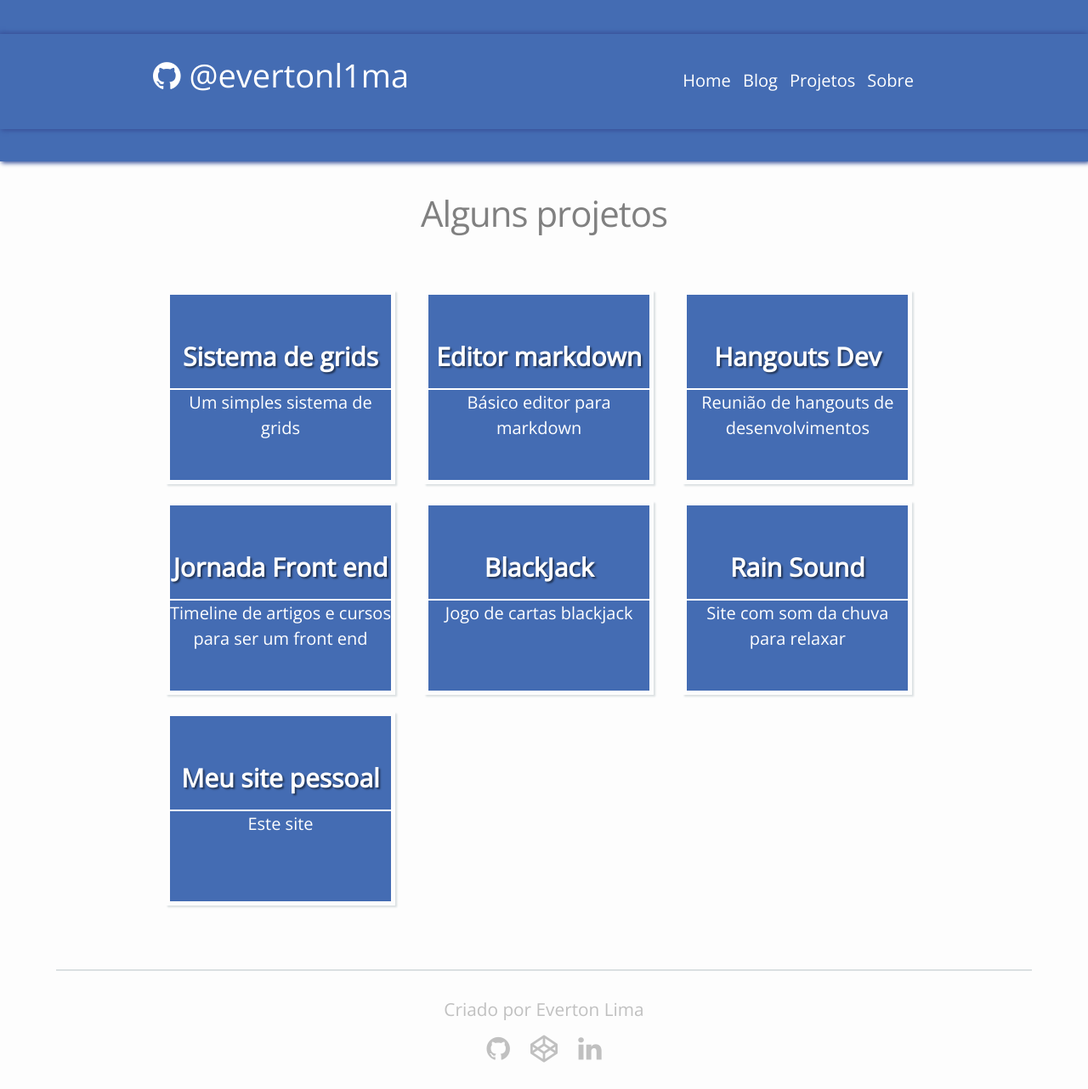
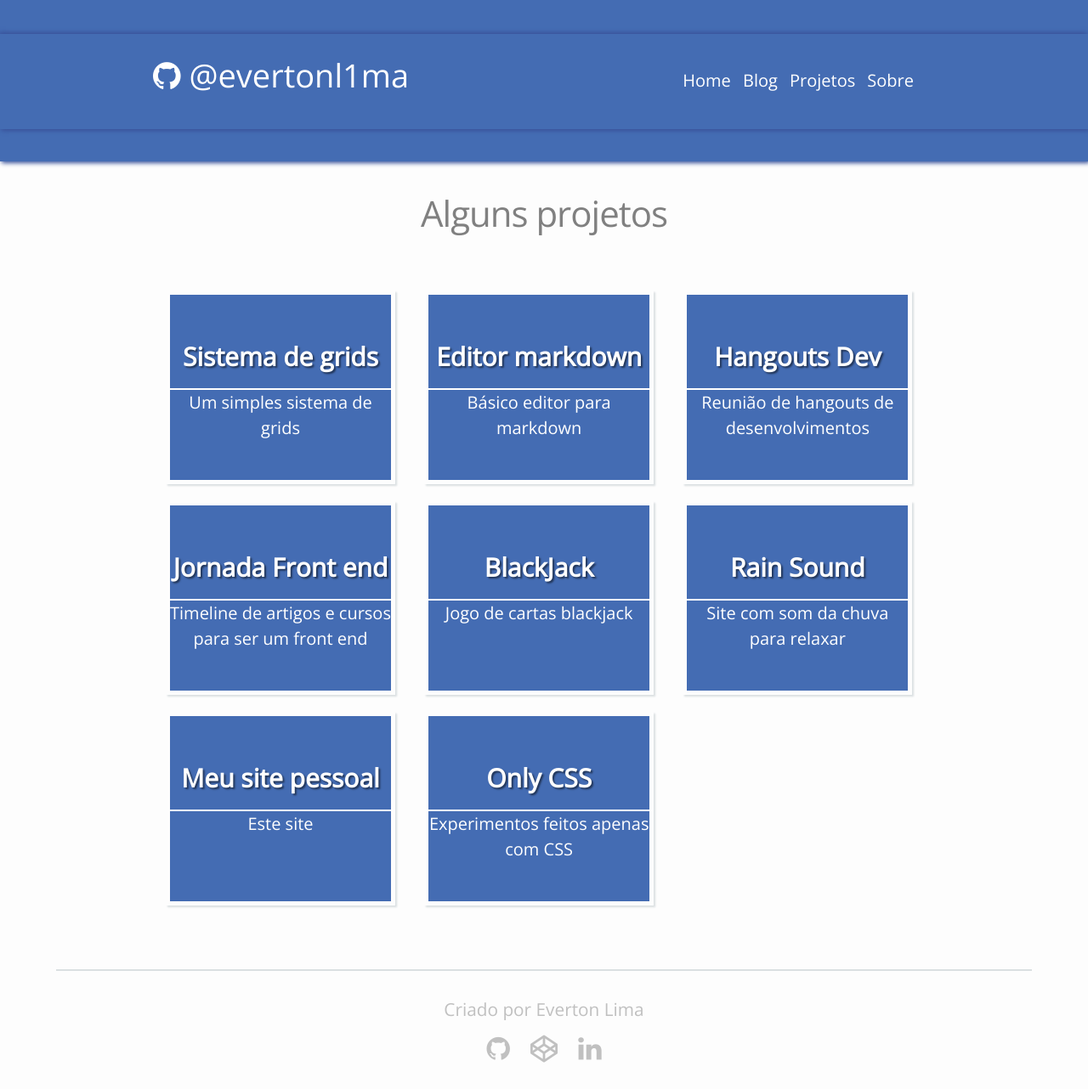
Before and after one commit to evertonl1ma/evertonl1ma.github.io, a Jekyll site: the page built from projetos.md, in a window 1280 px wide. Shown: the whole page at 85% size. Built offline with Jekyll 4.4.1, drawn with Linux system fonts in a browser that asks for light colours.

Commit message:
Adicionando novo projeto

```diff
--- a/_includes/projetos.html
+++ b/_includes/projetos.html
@@ -132,7 +132,26 @@
         <div class="description">
           <p class="nome-secao">Tecnologias usadas</p>
           <p class="descricao">HTML5, CSS3, JS, Jekyll</p>
-          <a href="http://evertondelima.com.br/rain-sound/" target="_blank" class="btn-more">Ver projeto</a>
+          <a href="http://evertondelima.com.br/" target="_blank" class="btn-more">Ver projeto</a>
+        </div>
+        </div>
+        </div>
+
+      <div class="thumbnail-project">
+       <div class="project">
+          <div class="content">
+            <div class="title-project">
+             <p>Only CSS</p>
+            </div>
+
+           <div class="descricao">
+            <p>Experimentos feitos apenas com CSS</p>
+           </div>
+        </div>
+        <div class="description">
+          <p class="nome-secao">Tecnologias usadas</p>
+          <p class="descricao">HTML5, CSS3</p>
+          <a href="http://evertondelima.com.br/" target="_blank" class="btn-more">Ver projeto</a>
         </div>
         </div>
         </div>
```
